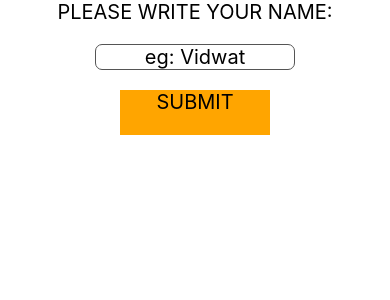
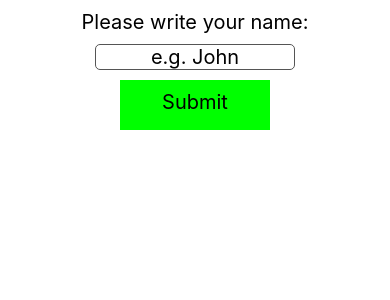
Before and after one commit to vidwatk/tutorialReact-Native, a React Native app in the folder tutorialProject/: screen / in a window 390 px wide. Shown: the top 300 px of the page. Built offline with nearby package versions, Linux system fonts and the light colour scheme.

Commit message:
Tutorial(stage 4): Custom alerts

```diff
--- a/tutorialProject/App.js
+++ b/tutorialProject/App.js
@@ -1,89 +1,119 @@
-  /**
- * Sample React Native App
- * https://github.com/facebook/react-native
- *
- * @format
- * @flow strict-local
- */
-
-import React, {useState} from 'react';
+import React, { useState } from 'react';
 import {
   StyleSheet,
+  View,
   Text,
-  View,
-  ScrollView,
-  RefreshControl,
   TextInput,
   Button,
   TouchableOpacity,
-  TouchableHighlight
+  TouchableHighlight,
+  TouchableWithoutFeedback,
+  Pressable,
+  Alert,
+  ToastAndroid,
 } from 'react-native';
 
 const App = () => {
-  const[name, setName] = useState("");
-  const[submitted, SetSubmitted] = useState(false);
+
+  const [name, SetName] = useState('');
+  const [submitted, SetSubmitted] = useState(false);
   const onPressHandler = () => {
-      SetSubmitted(!submitted);
+    if(name.length > 3){
+    SetSubmitted(!submitted);
+  }else{
+      // Alert.alert("warning", "Add more than 3 characters", [
+      //   {
+      //     text: "okayy",
+      //    onPress: () => console.warn("okay is pressed"),
+      //     style: "destructive"
+      //   },
+      //   {
+      //     text: "not okay",
+      //    onPress: () => console.warn("not okay is pressed"),
+      //     style: "cancel"
+      //   }
 
+      // ], {cancelable: true, onDismiss: ()=> console.warn("Alert Dismissed")})
+      ToastAndroid.showWithGravity("Add more than 3 characters",
+      ToastAndroid.LONG,
+      ToastAndroid.CENTER
+      )
+    }
   }
+
   return (
     <View style={styles.body}>
-      <Text style={styles.text}>Please write your name:</Text>
+      <Text style={styles.text}>
+        Please write your name:
+      </Text>
       <TextInput
-       style={styles.input}
-       placeholder ="eg: Vidwat"
-       onChangeText={(value)=> setName(value)}
-
+        style={styles.input}
+        placeholder='e.g. John'
+        onChangeText={(value) => SetName(value)}
       />
-     {/*<Button title={submitted ? 'Clear' : 'Submit' }
-      onPress={onPressHandler}
-      color="#00f"
-      />*/}
-      <TouchableHighlight
-       onPress={onPressHandler}
-       style={styles.button}
-       activeOpacity={0.76}
-       underlayColor="yellow"
+      {/* <Button
+        title={submitted ? 'Clear' : 'Submit'}
+        onPress={onPressHandler}
+        color='#00f'
+      /> */}
+      {/* <TouchableWithoutFeedback
+        onPress={onPressHandler}
       >
-        <Text style={styles.text}>{submitted ? 'Clear' : 'Submit' }</Text>
-      </TouchableHighlight>
-      {submitted?
-      <Text style={styles.text}>Reg complete: {name}</Text>
-    : null}
-
+        <View style={styles.button}>
+          <Text style={styles.text}>
+            {submitted ? 'Clear' : 'Submit'}
+          </Text>
+        </View>
+      </TouchableWithoutFeedback> */}
+      <Pressable
+        onPress={onPressHandler}
+        hitSlop={{ top: 10, bottom: 10, right: 10, left: 10 }}
+        android_ripple={{color:'#00f'}}
+        style={({ pressed }) => [
+          { backgroundColor: pressed ? '#dddddd' : '#00ff00' },
+          styles.button
+        ]}
+      >
+        <Text style={styles.text}>
+          {submitted ? 'Clear' : 'Submit'}
+        </Text>
+      </Pressable>
+      {submitted ?
+        <Text style={styles.text}>
+          You are registered as {name}
+        </Text>
+        :
+        null
+      }
     </View>
-
   );
 };
 
 const styles = StyleSheet.create({
   body: {
     flex: 1,
-    backgroundColor: "white",
-    alignItems: "center"
-
+    backgroundColor: '#ffffff',
+    alignItems: 'center',
   },
   text: {
-    color: "black",
+    color: '#000000',
     fontSize: 20,
-    textTransform: "uppercase"
+    margin: 10,
   },
-  input:{
+  input: {
+    width: 200,
     borderWidth: 1,
-    width:200,
-    borderColor: "#555",
-    textAlign: "center",
-    borderRadius: 7,
+    borderColor: '#555',
+    borderRadius: 5,
+    textAlign: 'center',
     fontSize: 20,
-    margin: 20,
+    marginBottom: 10,
   },
   button: {
-    backgroundColor: "orange",
     width: 150,
-    height: 45,
-    elevation: 32,
-    alignItems: "center"
-  }
+    height: 50,
+    alignItems: 'center',
+  },
 });
 
 export default App;
```
